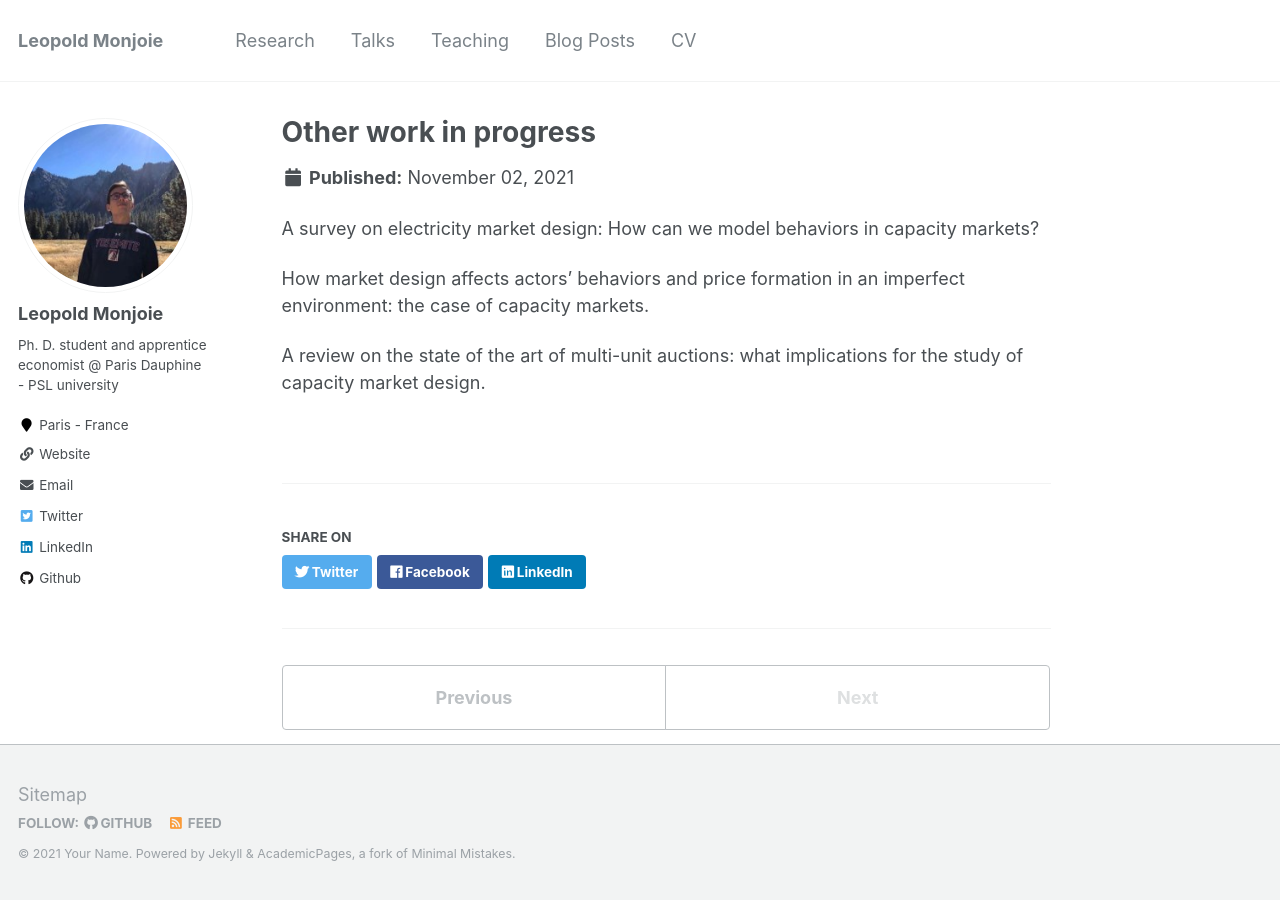
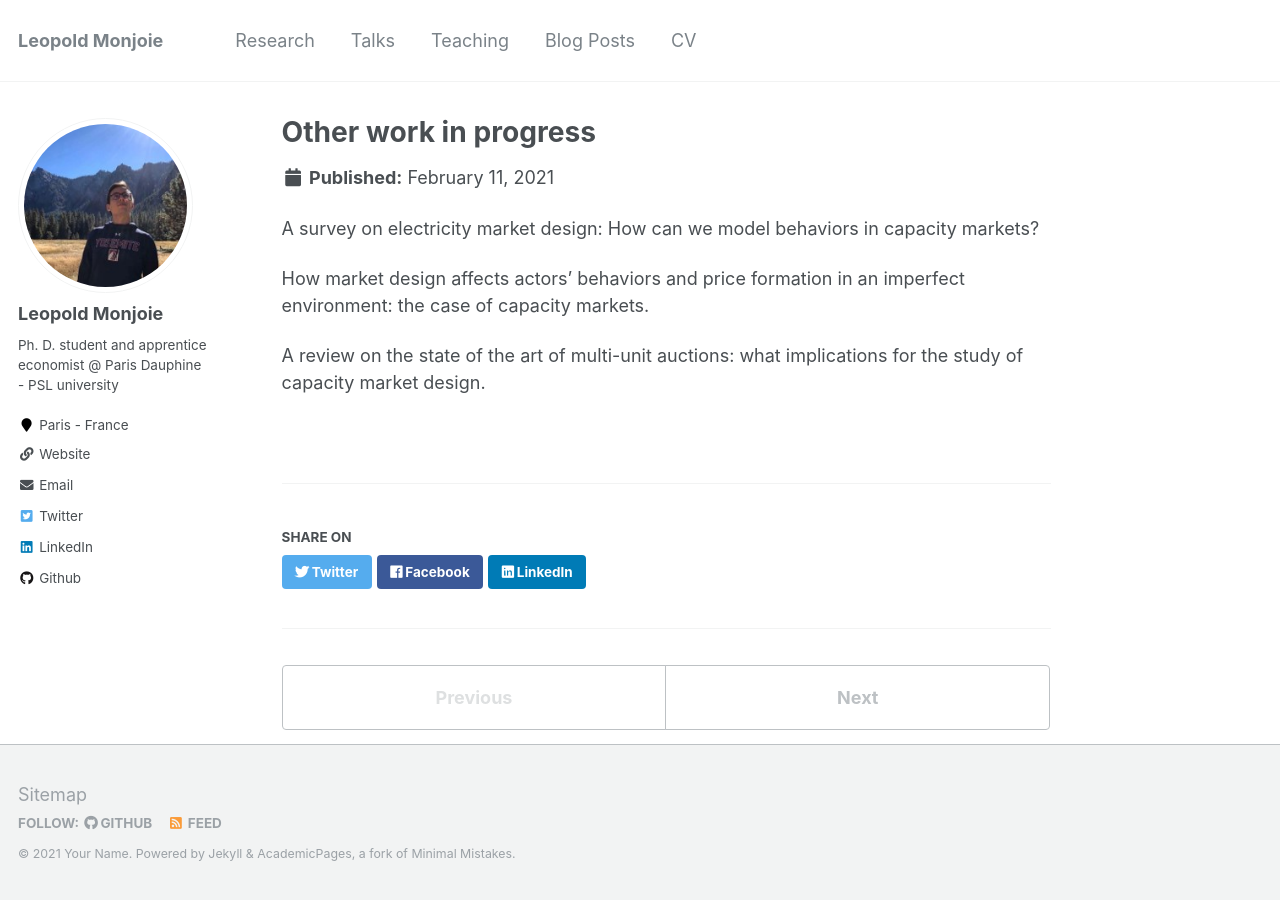
Before and after one commit to LeopoldM/LeopoldM.github.io, a Jekyll site: the page built from _publications/2021-02-11-paper-title-number-3.md, in a window 1280 px wide. Built offline with Jekyll 4.4.1, drawn with Linux system fonts in a browser that asks for light colours.

Commit message:
Update 2021-02-11-paper-title-number-3.md

```diff
--- a/_publications/2021-02-11-paper-title-number-3.md
+++ b/_publications/2021-02-11-paper-title-number-3.md
@@ -1,7 +1,7 @@
 ---
 title: "Other work in progress"
 collection: publications
-date: 2021-11-02
+date: 2021-02-11
 ---
 
 A survey on electricity market design: How can we model behaviors in capacity markets?
```
